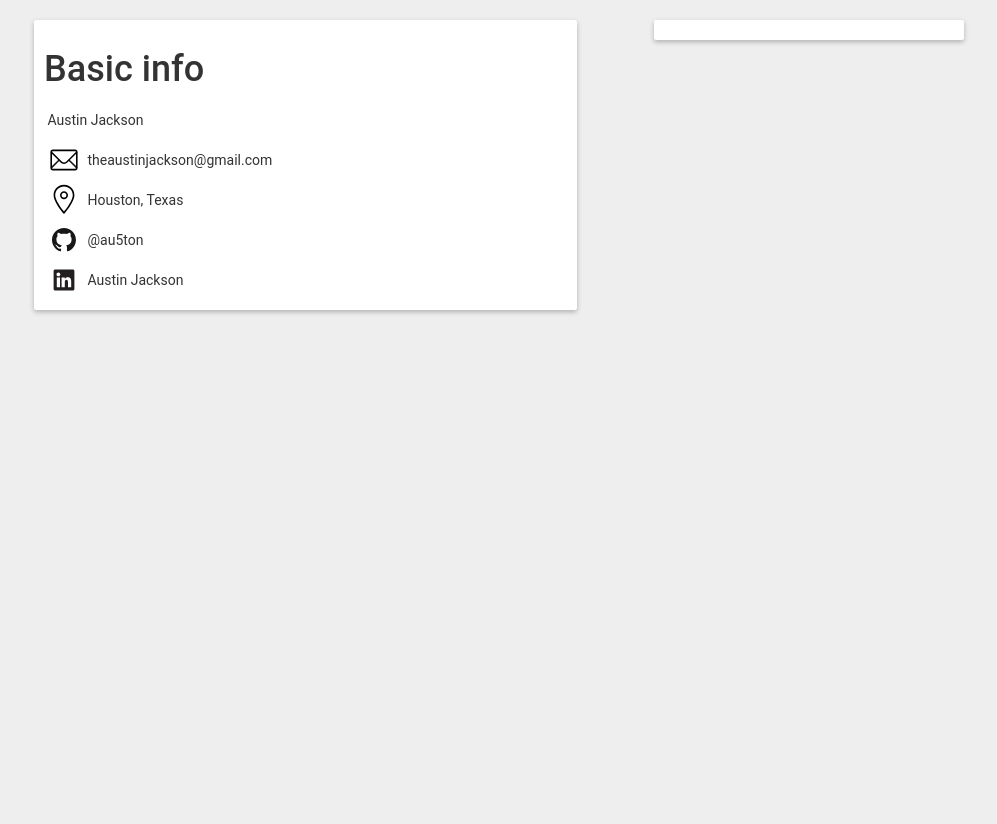
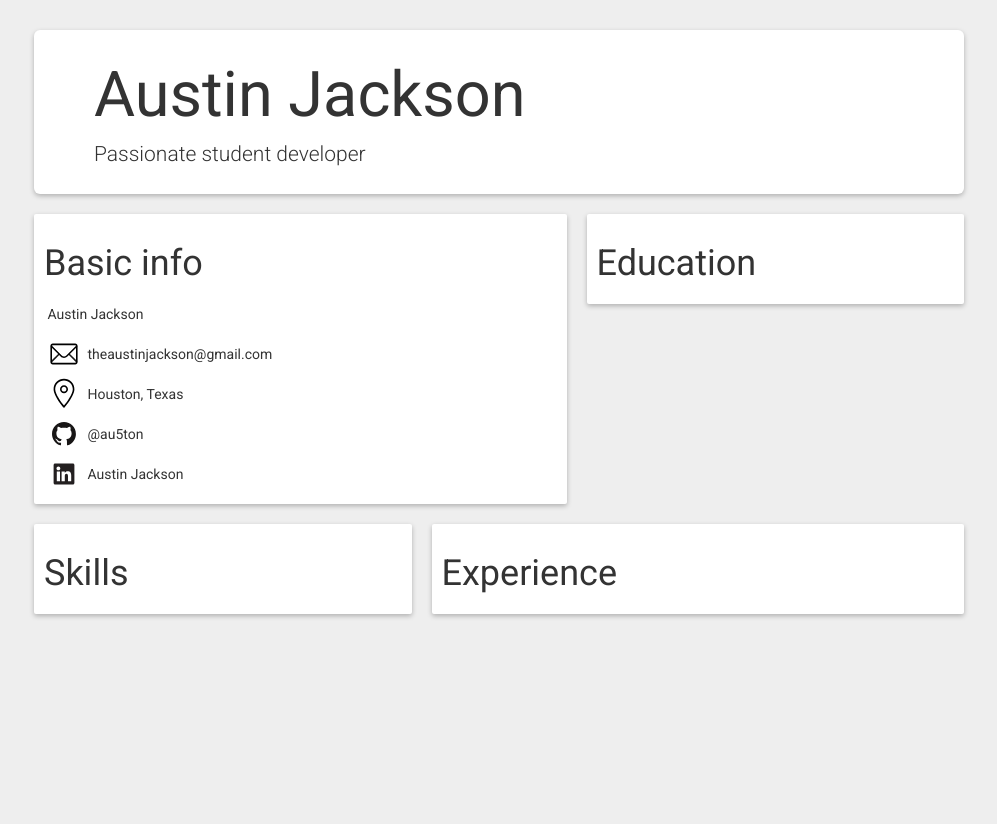
Before and after one commit to jacobmarshall-etc/resume-1, a website: page index.html in a window 1280 px wide. Shown: the whole page, without its empty margins (141-1138 px from the left). Before the commit the page ends 800 px from the top, so only its background shows below. Drawn offline with Linux system fonts and the light colour scheme.

Commit message:
It's a start
Fixed annoying old name stuff too

```diff
--- a/css/portfolio.less
+++ b/css/resume.less
@@ -1,9 +1,13 @@
 /*
- *  Portfolio
- *  https://github.com/au5ton/portfolio
+ *  Résumé
+ *  https://github.com/au5ton/resume
  */
 
-@font-sans: "Roboto","Segoe UI","Helvetica Neue", sans-serif;
+@sans: "Roboto", sans-serif;
+@serif: "Lora", serif;
+@mono: "Menlo", "Courier New", monospace;
+
+@padding: 10px;
 
 
 * {
@@ -16,7 +20,7 @@
 
 body {
     background: #eee;
-    font-family: @font-sans;
+    font-family: @sans;
 }
 
 .main {
@@ -32,6 +36,30 @@ body {
     border-radius: 2px;
     -webkit-border-radius: 2px;
     padding: 10px;
+    margin-top: 10px;
+    margin-bottom: 10px;
+    width: 100%;
+    height: auto;
+    overflow: auto;
+}
+
+.section {
+    min-height: 310px;
+}
+
+.p-left-side {
+    padding-left: 0px;
+    padding-right: @padding;
+}
+
+.p-right-side {
+    padding-left: @padding;
+    padding-right: 0px;
+}
+
+.spacer {
+    margin: 0;
+    padding: 0;
 }
 
 .basic-info {
--- a/index.html
+++ b/index.html
@@ -5,10 +5,11 @@
         <title>Austin Jackson &bull; Resume</title>
         <meta name="description" content="">
         <meta name="viewport" content="width=device-width, initial-scale=1">
+        <link href='http://fonts.googleapis.com/css?family=Lora:400,400italic|Roboto:400,700,300' rel='stylesheet' type='text/css'>
 
         <link rel="stylesheet" href="css/normalize.css">
         <link rel="stylesheet" href="css/bootstrap.css">
-        <link rel="stylesheet" href="css/portfolio.css">
+        <link rel="stylesheet" href="css/resume.css">
 
         <script src="js/jquery-2.1.1.min.js"></script>
         <script src="js/bootstrap.min.js"></script>
@@ -19,7 +20,18 @@
         <div class="main">
 
             <div class="container">
-                <div class="col-xs-7 content-box basic-info">
+
+                <div class="jumbotron content-box">
+                    <h1>Austin Jackson</h1>
+                    <p>Passionate student developer</p>
+                </div>
+
+            </div>
+
+            <div class="container">
+                <div class="col-sm-7 section p-left-side">
+
+                    <div class="content-box basic-info">
 
                         <h1>Basic info</h1>
 
@@ -55,8 +67,32 @@
                         </div>
 
                     </div>
-                <div class="col-xs-1"></div>
-                <div class="col-xs-4 content-box"></div>
+
+                </div>
+                <div class="col-sm-5 section p-right-side">
+
+                    <div class="content-box">
+                        <h1>Education</h1>
+                    </div>
+
+                </div>
+            </div>
+
+            <div class="container">
+                <div class="col-sm-5 section p-left-side">
+
+                    <div class="content-box basic-info">
+                        <h1>Skills</h1>
+                    </div>
+
+                </div>
+                <div class="col-sm-7 section p-right-side">
+
+                    <div class="content-box">
+                        <h1>Experience</h1>
+                    </div>
+
+                </div>
             </div>
 
 
```
Also changed, not shown: README.md, css/resume.css. Lines whose indentation alone changed are shown as unchanged.
